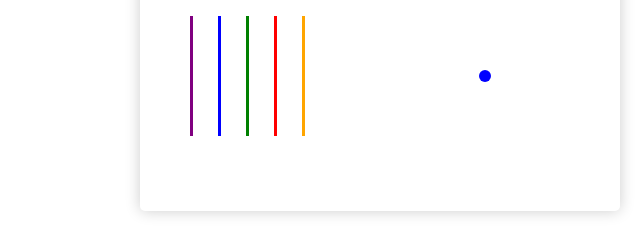
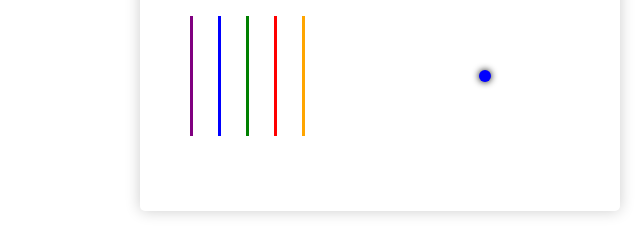
Before and after one commit to lucbarn/slideshow, a plain HTML site: page perspective/perspective.html in a window 1280 px wide. Shown: the part 569-797 px from the top of the page, 640-1280 px from the left. Drawn offline with Linux system fonts and the light colour scheme.

Commit message:
Add shadow to point of view

```diff
--- a/perspective/style.css
+++ b/perspective/style.css
@@ -155,6 +155,7 @@
   height: 12px;
   border-radius: 50%;
   background-color: blue;
+  box-shadow: 0 0 7px;
   z-index: 2;
 }
 
```
